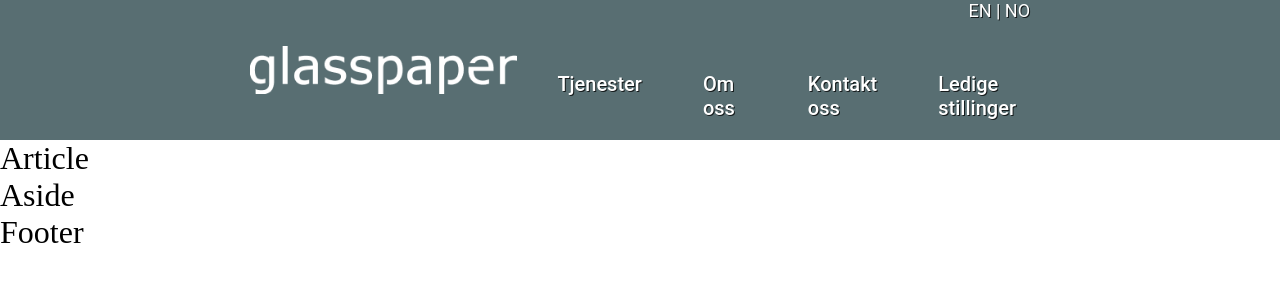
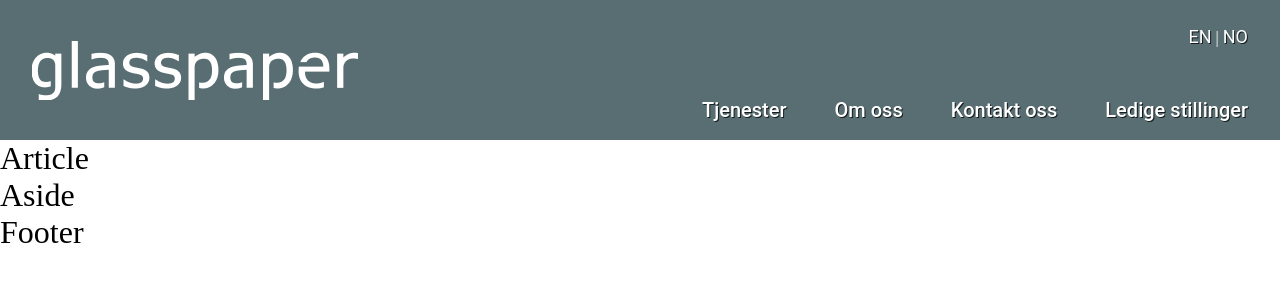
Before and after one commit to Xaxnxdxrxexax/first_task, a Nuxt app: page / in a window 1280 px wide. Shown: the top 300 px of the page. Built offline with nearby package versions, Linux system fonts and the light colour scheme.

Commit message:
header done

```diff
--- a/components/Header.vue
+++ b/components/Header.vue
@@ -8,12 +8,17 @@
           class="logo"
         />
       </div>
-      <button :class="{ hidden: isOpen }">
+      <button
+        :class="!isOpen ? 'burger-active' : 'burger-inactive'"
+        class="burger"
+        @click="isOpen = !isOpen"
+      >
         <span class="sr-only">Menu</span>
       </button>
-      <nav class="rightHeader">
-        <p>EN | NO</p>
-        <ul class="nav">
+      <div :class="{ hidden: !isOpen }" class="nav-background"></div>
+      <nav :class="{ 'hidden-nav': !isOpen }">
+        <p><span class="lang">EN</span> | <span class="lang">NO</span></p>
+        <ul class="nav-list">
           <li>Tjenester</li>
           <li>Om oss</li>
           <li>Kontakt oss</li>
@@ -25,15 +30,10 @@
 </template>
 
 <script setup>
-const isOpen = ref(true);
+const isOpen = ref(false);
 </script>
 
 <style scoped>
-.header {
-  background-color: #586e72;
-  min-height: 140px;
-  color: white;
-}
 .wrapper {
   display: flex;
   padding-inline: 19.53%;
@@ -42,14 +42,91 @@ const isOpen = ref(true);
   height: 140px;
 }
 
-.rightHeader {
-  display: flex;
-  flex-direction: column;
-  align-self: stretch;
-  justify-content: space-between;
+.header {
+  background-color: #586e72;
+  min-height: 140px;
+  color: white;
+}
 
-  p {
-    margin-left: auto;
+.burger {
+  display: block;
+  position: absolute;
+  right: 1rem;
+  top: 1rem;
+  background: transparent;
+  background-repeat: no-repeat;
+  background-position: center;
+  z-index: 100;
+  border: 0;
+}
+
+.burger-active {
+  background-image: url(~/assets/icon-hamburger.svg);
+  width: 24px;
+  height: 21px;
+}
+
+.burger-inactive {
+  background-image: url(~/assets/icon-close.svg);
+  width: 20px;
+  height: 21px;
+}
+
+.nav-background {
+  z-index: 98;
+  inset: 0 0 0 0;
+  background-color: rgba(0, 0, 0, 0.1);
+  backdrop-filter: blur(5px);
+  position: absolute;
+}
+
+.hidden {
+  display: none;
+}
+.hidden-nav {
+  display: none;
+}
+
+nav {
+  position: absolute;
+  inset: 0 0 0 30%;
+  padding: 1rem;
+  background-color: #586e72;
+  z-index: 99;
+  padding-inline: 19.53%;
+
+  ul {
+    display: flex;
+    flex-direction: column;
+    align-items: stretch;
+    gap: 1rem;
+    margin-top: 1rem;
+    margin: 0;
+    margin-top: 2rem;
+    padding: 0;
+  }
+
+  li {
+    list-style-type: none;
+    cursor: pointer;
+    text-shadow: 1px 1px 0px rgba(0, 0, 0, 0.75);
+    font-family: "Roboto";
+    font-size: 20px;
+    font-style: normal;
+    font-weight: 500;
+    line-height: normal;
+  }
+
+  li:hover {
+    text-decoration: underline;
+  }
+
+  li:first-of-type {
+    margin-top: 1rem;
+  }
+
+  .lang {
+    cursor: pointer;
     color: #fff;
     text-shadow: 1px 1px 0px rgba(0, 0, 0, 0.75);
     font-family: "Roboto";
@@ -58,28 +135,56 @@ const isOpen = ref(true);
     font-weight: 400;
     line-height: normal;
   }
+
+  .lang:hover {
+    text-decoration: underline;
+  }
 }
 
-.nav {
-  display: flex;
-  gap: 61px;
-  list-style: none;
-  color: #fff;
-  text-shadow: 1px 1px 0px rgba(0, 0, 0, 0.75);
-  font-family: "Roboto";
-  font-size: 20px;
-  font-style: normal;
-  font-weight: 500;
-  line-height: normal;
-}
+@media (min-width: 768px) {
+  .wrapper {
+    padding-inline: 2rem;
+    margin-inline: auto;
+    max-width: 1500px;
+  }
+  .burger {
+    display: none;
+  }
 
-.hidden {
-  display: none;
-}
+  .nav-background {
+    display: none;
+  }
 
-@media (max-width: 375px) {
-  .rightHeader {
-    display: none;
+  .hidden-nav {
+    display: flex;
+  }
+
+  nav {
+    position: static;
+    height: 140px;
+    padding-top: 26px;
+    padding-bottom: 18px;
+    padding-inline: 0;
+    display: flex;
+    flex-direction: column;
+    justify-content: space-between;
+
+    p {
+      margin-left: auto;
+    }
+
+    ul {
+      flex-direction: row;
+      justify-content: center;
+      align-items: center;
+      padding-bottom: 0;
+      gap: 3rem;
+    }
+
+    li:first-of-type {
+      margin-top: 0;
+      padding: 0;
+    }
   }
 }
 </style>
--- /dev/null
+++ b/components/Header2.vue
@@ -0,0 +1,149 @@
+<template>
+  <header class="header">
+    <div class="wrapper">
+      <div>
+        <img
+          src="../assets/logo/GroupglassPaperLogo.png"
+          alt="glassPaper logo"
+          class="logo"
+        />
+      </div>
+      <button
+        :class="isOpen ? 'burger-active' : 'burger-inactive'"
+        class="burger"
+        @click="isOpen = !isOpen"
+      >
+        <span class="sr-only">Menu</span>
+      </button>
+      <nav v-if="isOpen" class="nav-background"></nav>
+      <nav v-if="isOpen" class="rightHeader">
+        <p class="lang">EN | NO</p>
+        <ul class="nav-list">
+          <li>Tjenester</li>
+          <li>Om oss</li>
+          <li>Kontakt oss</li>
+          <li>Ledige stillinger</li>
+        </ul>
+      </nav>
+    </div>
+  </header>
+</template>
+
+<script setup>
+const isOpen = ref(false);
+</script>
+
+<style scoped>
+.header {
+  background-color: #586e72;
+  min-height: 140px;
+  color: white;
+}
+.wrapper {
+  display: flex;
+  padding-inline: 19.53%;
+  justify-content: space-between;
+  align-items: center;
+  height: 140px;
+}
+
+.hidden {
+  display: none;
+}
+
+.nav-background {
+  z-index: 98;
+  inset: 0 0 0 0;
+  background-color: rgba(0, 0, 0, 0.2);
+  filter: blur(4px);
+}
+
+.burger {
+  display: block;
+  position: absolute;
+  right: 1rem;
+  top: 1rem;
+  background: transparent;
+  background-repeat: no-repeat;
+  background-position: center;
+  z-index: 100;
+}
+
+.burger-active {
+  background-image: url(~/assets/icon-hamburger.svg);
+  width: 24px;
+  height: 21px;
+}
+
+.burger-inactive {
+  background-image: url(~/assets/icon-close.svg);
+  width: 20px;
+  height: 21px;
+}
+
+.nav-list {
+  position: fixed;
+  inset: 0 0 0 30%;
+  list-style: none;
+  margin: 0;
+  display: flex;
+  flex-direction: column;
+  padding: 2rem;
+  z-index: 99;
+  background-color: #586e72;
+
+  li {
+    list-style-type: none;
+    margin-bottom: 1rem;
+    cursor: pointer;
+  }
+
+  li:first-of-type {
+    margin-top: 1rem;
+  }
+
+  li:hover {
+    text-decoration: underline;
+  }
+}
+.lang {
+  cursor: pointer;
+}
+.lang:hover {
+  text-decoration: underline;
+}
+@media (min-width: 376px) {
+  .nav-background {
+    display: none;
+  }
+  .nav {
+    position: static;
+    inset: none;
+    outline: 1px solid black;
+    display: flex;
+    flex-direction: row;
+    gap: 61px;
+    list-style: none;
+    color: #fff;
+    text-shadow: 1px 1px 0px rgba(0, 0, 0, 0.75);
+    font-family: "Roboto";
+    font-size: 20px;
+    font-style: normal;
+    font-weight: 500;
+    line-height: normal;
+    align-self: stretch;
+    justify-content: space-between;
+
+    p {
+      margin-left: auto;
+      color: #fff;
+      text-shadow: 1px 1px 0px rgba(0, 0, 0, 0.75);
+      font-family: "Roboto";
+      font-size: 18px;
+      font-style: normal;
+      font-weight: 400;
+      line-height: normal;
+    }
+  }
+}
+</style>
```
Also changed, not shown: assets/icon-close.svg (added), assets/icon-hamburger.svg (added).
